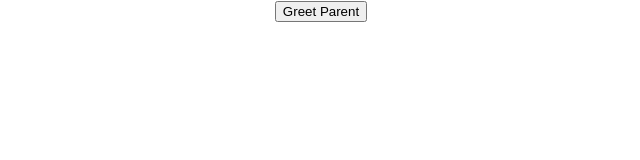
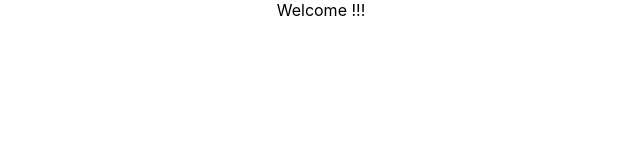
Before and after one commit to sadanmian/react_learn, a React (Create React App) app in the folder hello-world/: page / in a window 1280 px wide. Shown: the top 160 px of the page, without its empty margins (319-959 px from the left). Built offline with nearby package versions, Linux system fonts and the light colour scheme.

Commit message:
Conditional Rendering

```diff
--- a/hello-world/src/App.js
+++ b/hello-world/src/App.js
@@ -8,11 +8,13 @@
 import ClassClick from "./components/ClassClick";
 import EventBind from "./components/EventBind";
 import ParentComponents from "./components/ParentComponents";
+import UserGreeting from "./components/UserGreeting";
 
 function App() {
   return (
     <div className="App">
-      <ParentComponents />
+      <UserGreeting />
+      {/* <ParentComponents /> */}
       {/* <EventBind /> */}
       {/* <FunctionClick /> */}
       {/* <ClassClick /> */}
--- /dev/null
+++ b/hello-world/src/components/UserGreeting.js
@@ -0,0 +1,39 @@
+import React, { Component } from "react";
+
+class UserGreeting extends Component {
+  constructor(props) {
+    super(props);
+
+    this.state = {
+      isLoggedIn: true,
+    };
+  }
+  render() {
+    return this.state.isLoggedIn && <div>Welcome !!!</div>;
+    // return this.state.isLoggedIn ? (
+    //   <div>Welcome Sadan Mian</div>
+    // ) : (
+    //   <div>Guest are Welcome</div>
+    // );
+    // let message;
+    // if (this.state.isLoggedIn) {
+    //   message = <div>Welcome Sadan Mian</div>;
+    // } else {
+    //   message = <div>Welcome Guest</div>;
+    // }
+    // return <div>{message}</div>
+    // if (this.state.isLoggedIn) {
+    //   return <div>Welcome Sadan Mian!!!</div>;
+    // } else {
+    //   return <div>Welcome Guest</div>;
+    // }
+    // return (
+    //   <div>
+    //     <div>Welcome Sadan Mian</div>
+    //     <div>Welcome Guest</div>
+    //   </div>
+    // );
+  }
+}
+
+export default UserGreeting;
```
